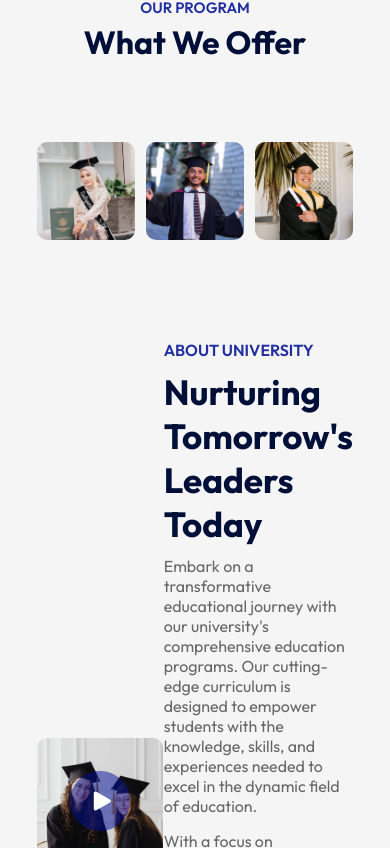
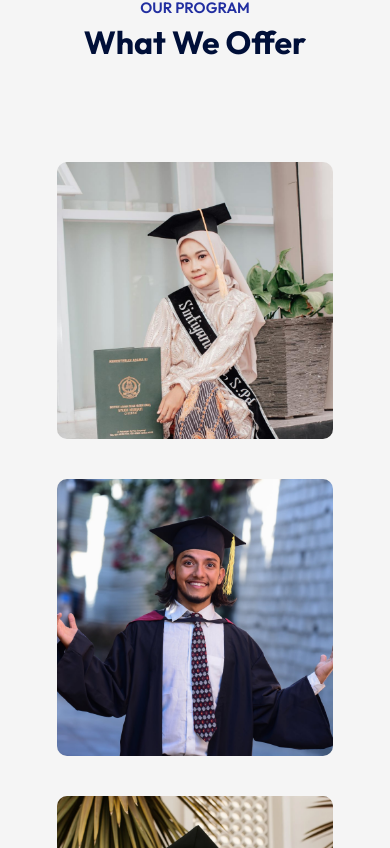
Before and after one commit to Manglam11/Edusity, a React (Vite) app: page / in a window 390 px wide. Shown: the part 916-1764 px from the top of the page. Built offline with nearby package versions, Linux system fonts and the light colour scheme; a web font is replaced by a local one.

Commit message:
ho gya na program

```diff
--- a/src/components/Programs/Programs.css
+++ b/src/components/Programs/Programs.css
@@ -45,3 +45,14 @@
     opacity: 1;
     padding-top: 0;
 }
+
+@media (max-width: 650px) {
+    .programs {
+        flex-direction: column;
+    }
+
+    .program {
+        flex-basis: 100%;
+        margin: 20px;
+    }
+}
```
